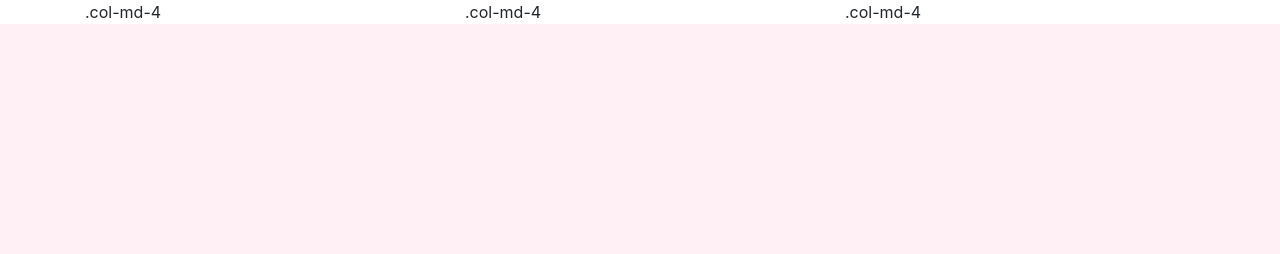
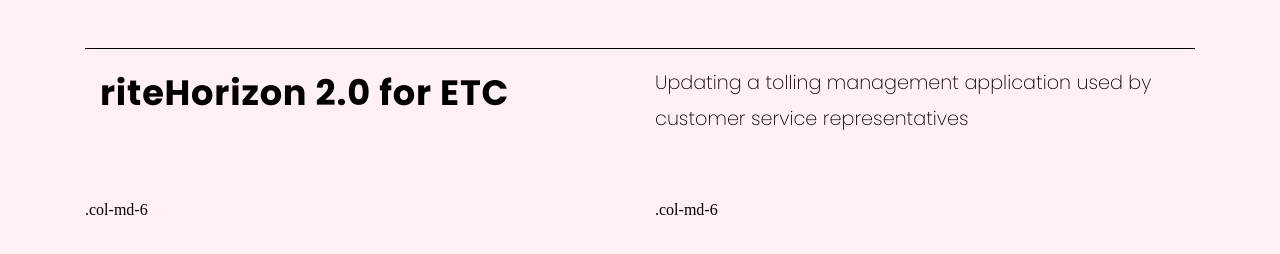
Before and after one commit to jinny-seo/jinny-seo.github.io, a Gatsby site: page / in a window 1280 px wide. Built offline with nearby package versions, Linux system fonts and the light colour scheme; Gatsby itself is replaced by a stand-in of ours.

Commit message:
using only bootstrap layout not css

```diff
--- a/src/components/titleheader.js
+++ b/src/components/titleheader.js
@@ -1,41 +1,24 @@
 import React from "react"
-
-import { Row, Col } from "react-grid-system"
+// import "bootstrap/dist/css"
+import { MDBContainer, MDBRow, MDBCol } from "mdbreact"
 
 export default () => (
-  <div>
-    <Row
+  <MDBRow
     className="section"
-      nogutter
     style={{
       borderTop: `1px solid #000`,
-        fontFamily: `Poppins`,
-        paddingTop: `2.25rem`,
+
+      // paddingTop: `2.25rem`,
     }}
   >
-      <Col md={6}>
-        <h1
-          style={{
-            marginRight: `2.5rem`,
-            marginBlockStart: `0`,
-            marginBlockEnd: `1.25rem`,
-          }}
-        >
-          riteHorizon 2.0 for ETC
-        </h1>
-      </Col>
-      <Col md={6}>
-        <h2
-          style={{
-            fontStyle: `italic`,
-            marginBlockStart: `0`,
-            marginBlockEnd: `0`,
-          }}
-        >
+    <MDBCol md="6">
+      <h1 style={{}}>riteHorizon 2.0 for ETC</h1>
+    </MDBCol>
+    <MDBCol md="6">
+      <h2 style={{}}>
         Updating a tolling management application used by customer service
         representatives
       </h2>
-      </Col>
-    </Row>
-  </div>
+    </MDBCol>
+  </MDBRow>
 )
--- a/src/pages/index.js
+++ b/src/pages/index.js
@@ -1,8 +1,8 @@
 import React from "react"
 import { Link } from "gatsby"
-
-import "bootstrap-css-only/css/bootstrap.min.css"
 // import "mdbreact/dist/css/mdb.css"
+import "bootstrap/dist/css/bootstrap-grid.min.css"
+// import "bootstrap-css-only/css/bootstrap.min.css"
 import { MDBContainer, MDBRow, MDBCol } from "mdbreact"
 import TitleHeader from "../components/titleheader"
 
@@ -11,10 +11,10 @@
 
 export default () => (
   <MDBContainer>
+    <TitleHeader />
     <MDBRow>
-      <MDBCol md="4">.col-md-4</MDBCol>
-      <MDBCol md="4">.col-md-4</MDBCol>
-      <MDBCol md="4">.col-md-4</MDBCol>
+      <MDBCol md="6">.col-md-6</MDBCol>
+      <MDBCol md="6">.col-md-6</MDBCol>
     </MDBRow>
   </MDBContainer>
 )
--- a/src/styles/global.css
+++ b/src/styles/global.css
@@ -5,15 +5,20 @@
 html {
   background-color: lavenderblush;
 }
+
 h1 {
   letter-spacing: 0.05rem;
   font-size: 2.2rem;
   line-height: 2.5rem;
+  font-family: "Poppins", sans-serif;
+  font-weight: 700;
 }
+
 h2 {
-  font-weight: 200;
   font-size: 1.2rem;
   line-height: 2.25rem;
+  font-family: "Poppins", sans-serif;
+  font-weight: 200;
 }
 
 .section {
```
Lines whose indentation alone changed are shown as unchanged.
